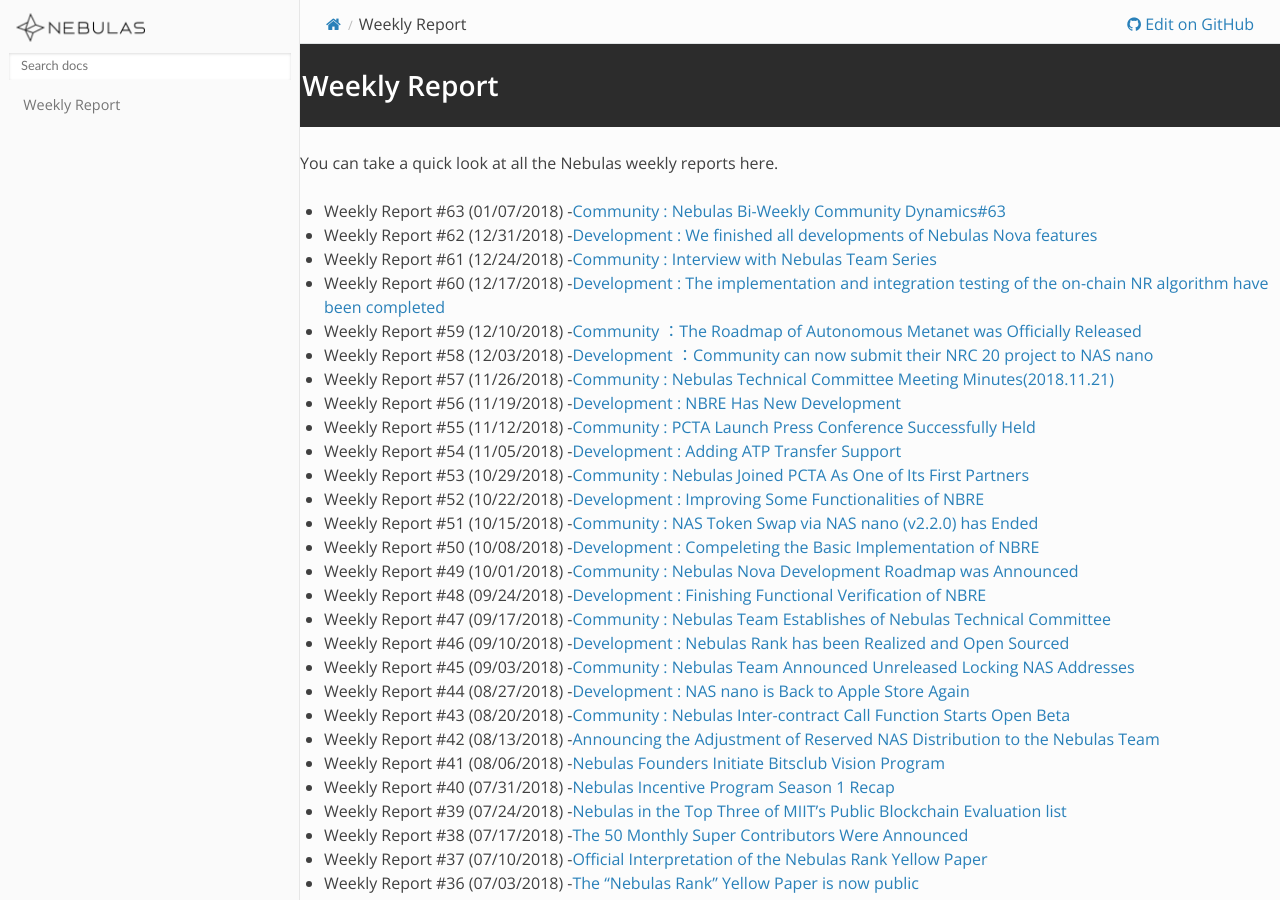
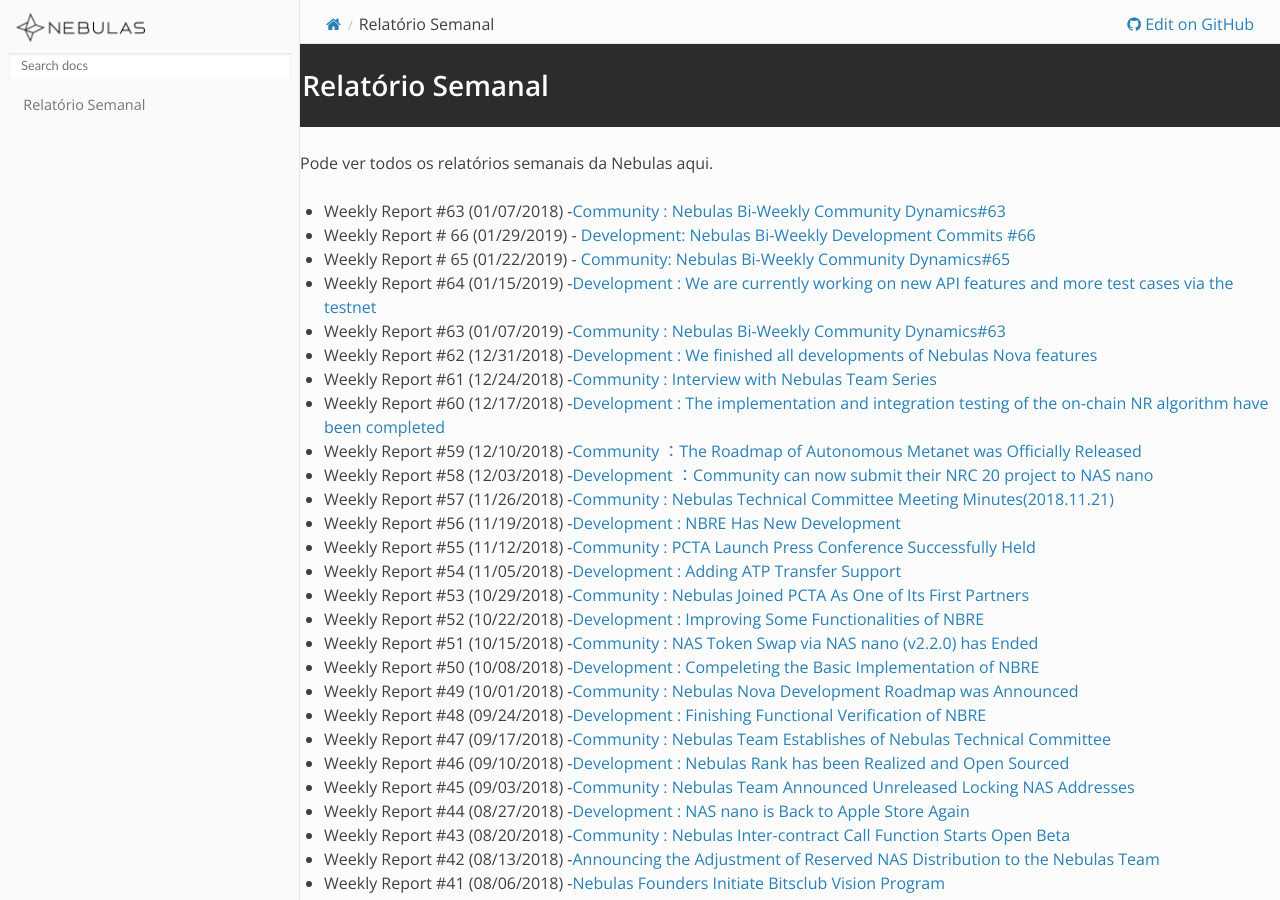
Before and after one commit to nebulasio/nebdocs, a Sphinx documentation site: the page built from docs/community/weekly-report.md, in a window 1280 px wide and 900 px high. Built offline with Sphinx 7.4.7 and the Read the Docs theme 2.0.0, drawn with Linux system fonts in a browser that asks for light colours; pages that are not in the unit, such as notebooks, are missing from menus.

Commit message:
update and translate weekly report

```diff
--- a/docs/community/weekly-report.md
+++ b/docs/community/weekly-report.md
@@ -1,8 +1,12 @@
-# Weekly Report
+# Relatório Semanal
 
-You can take a quick look at all the Nebulas weekly reports here.
+Pode ver todos os relatórios semanais da Nebulas aqui.
 
 - Weekly Report #63 (01/07/2018) -[Community : Nebulas Bi-Weekly Community Dynamics#63](https://medium.com/p/63938b990745/edit)
+- Weekly Report # 66 (01/29/2019) - [Development: Nebulas Bi-Weekly Development Commits #66](https://medium.com/nebulasio/nebulas-bi-weekly-development-commits-66-c681d87f5302)
+- Weekly Report # 65 (01/22/2019) - [Community: Nebulas Bi-Weekly Community Dynamics#65](https://medium.com/nebulasio/nebulas-bi-weekly-community-dynamics-65-53ae6210faae)
+- Weekly Report #64 (01/15/2019) -[Development : We are currently working on new API features and more test cases via the testnet](https://medium.com/nebulasio/nebulas-bi-weekly-development-commits-64-ff633d06833a)
+- Weekly Report #63 (01/07/2019) -[Community : Nebulas Bi-Weekly Community Dynamics#63](https://medium.com/p/63938b990745/edit)
 - Weekly Report #62 (12/31/2018) -[Development : We finished all developments of Nebulas Nova features](https://medium.com/nebulasio/nebulas-bi-weekly-development-commits-62-dbd919193806)
 - Weekly Report #61 (12/24/2018) -[Community : Interview with Nebulas Team Series](https://medium.com/nebulasio/nebulas-bi-weekly-community-dynamics-61-e209af7a1ef2)
 - Weekly Report #60 (12/17/2018) -[Development : The implementation and integration testing of the on-chain NR algorithm have been completed](https://medium.com/nebulasio/nebulas-bi-weekly-development-commits-60-62557de76f08)
```
